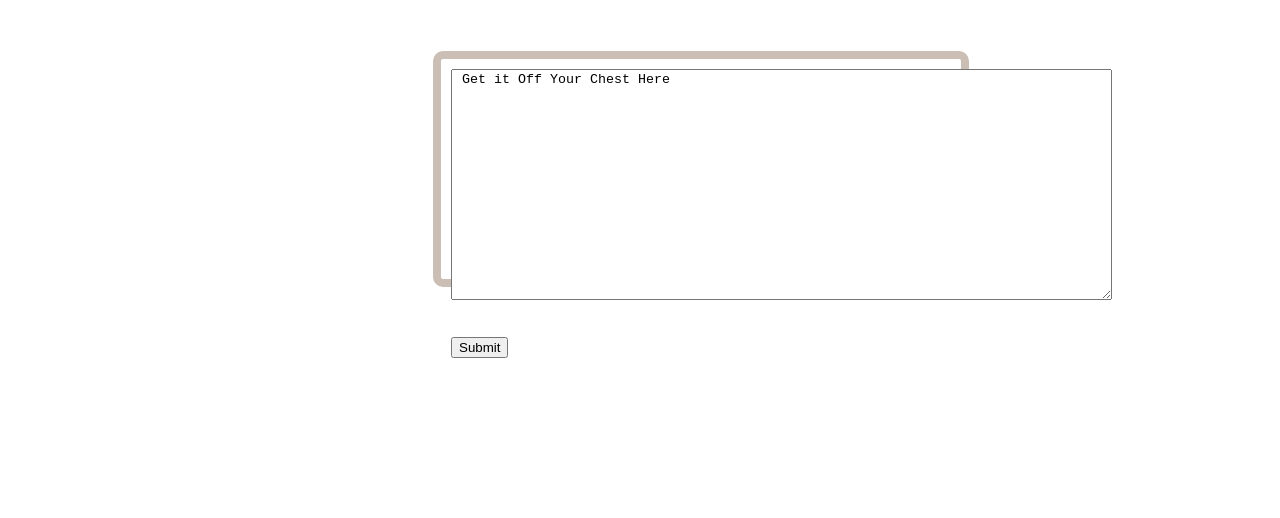
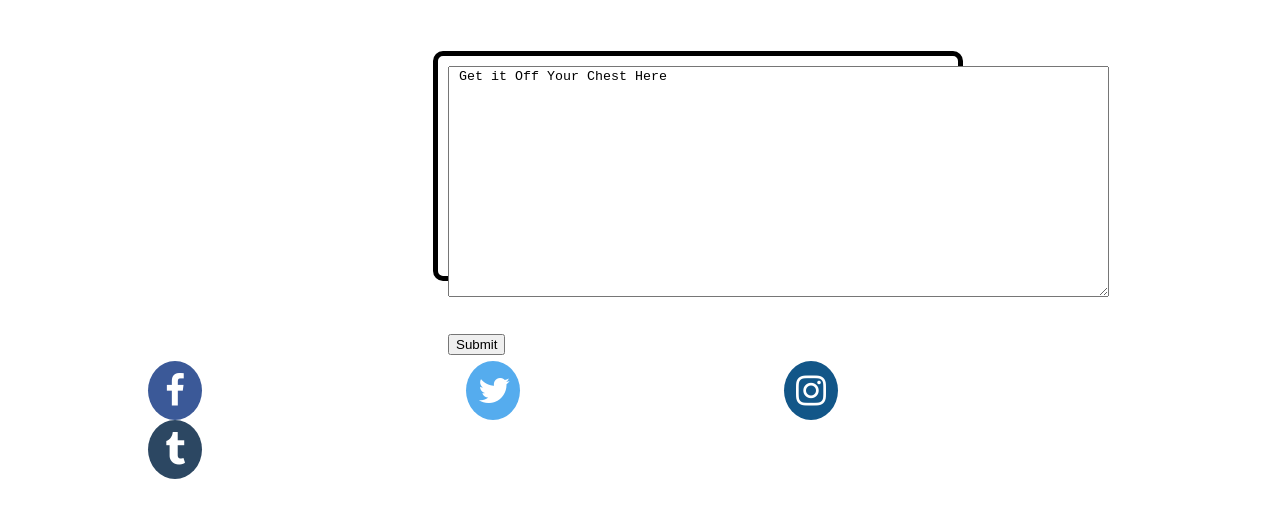
Before and after one commit to bethanrobinson/group_project, a plain HTML site: page SubmitPage.html in a window 1280 px wide. Shown: the part 220-738 px from the top of the page. Drawn offline with nearby package versions, Linux system fonts and the light colour scheme.

Commit message:
Social Buttons
Adding and formatting social buttons to the Submit Page to add more interactive qualities.

```diff
--- a/SubmitPage.html
+++ b/SubmitPage.html
@@ -7,6 +7,7 @@
   <link rel="stylesheet" type="text/css" href="css/submitstyles.css"/>
   <link href="https://fonts.googleapis.com/css?family=Amatic+SC" rel="stylesheet">
   <link href="https://fonts.googleapis.com/css?family=EB+Garamond" rel="stylesheet">
+  <link rel="stylesheet" href="https://cdnjs.cloudflare.com/ajax/libs/font-awesome/4.7.0/css/font-awesome.min.css">
 </head>
 <body>
   <header>
@@ -37,5 +38,16 @@
     </script>
   </div>
   </form>
+  <div>
+    <br />
+    <br />
+    <br />
+      <ul>
+        <li><a href="https://www.facebook.com/" target="_blank" class="fa fa-facebook"></a></li>
+        <li><a href="https://twitter.com/" target="_blank" class="fa fa-twitter"></a></li>
+        <li><a href="https://www.instagram.com/" target="_blank" class="fa fa-instagram"></a></li>
+        <li><a href="https://www.tumblr.com/" target="_blank" class="fa fa-tumblr"></a></li>
+      </ul>
+  </div>
 </body>
 </html>
--- a/css/submitstyles.css
+++ b/css/submitstyles.css
@@ -38,7 +38,7 @@ header {
 div.textarea {
 	width: 500px;
 	height: 200px;
-  border: 8px solid #cbbeb5;
+  border: 5px solid #000000;
 	padding: 10px;
   text-align: left;
 	font-family: 'EB Garamond', serif;
@@ -46,3 +46,31 @@ div.textarea {
   border-radius: 10px;
   margin-left: 425px;
 }
+.fa:hover {
+  opacity: 0.7;
+}
+.fa {
+  padding: 12px;
+  font-size: 30px;
+  width: 30px;
+  text-align: center;
+  text-decoration: none;
+  margin: 0px 80px;
+  border-radius: 60%;
+}
+.fa-facebook {
+  background: #3B5998;
+  color: white;
+}
+.fa-twitter {
+  background: #55ACEE;
+  color: white;
+}
+.fa-instagram {
+  background: #125688;
+  color: white;
+}
+.fa-tumblr {
+  background: #2c4762;
+  color: white;
+}
```
